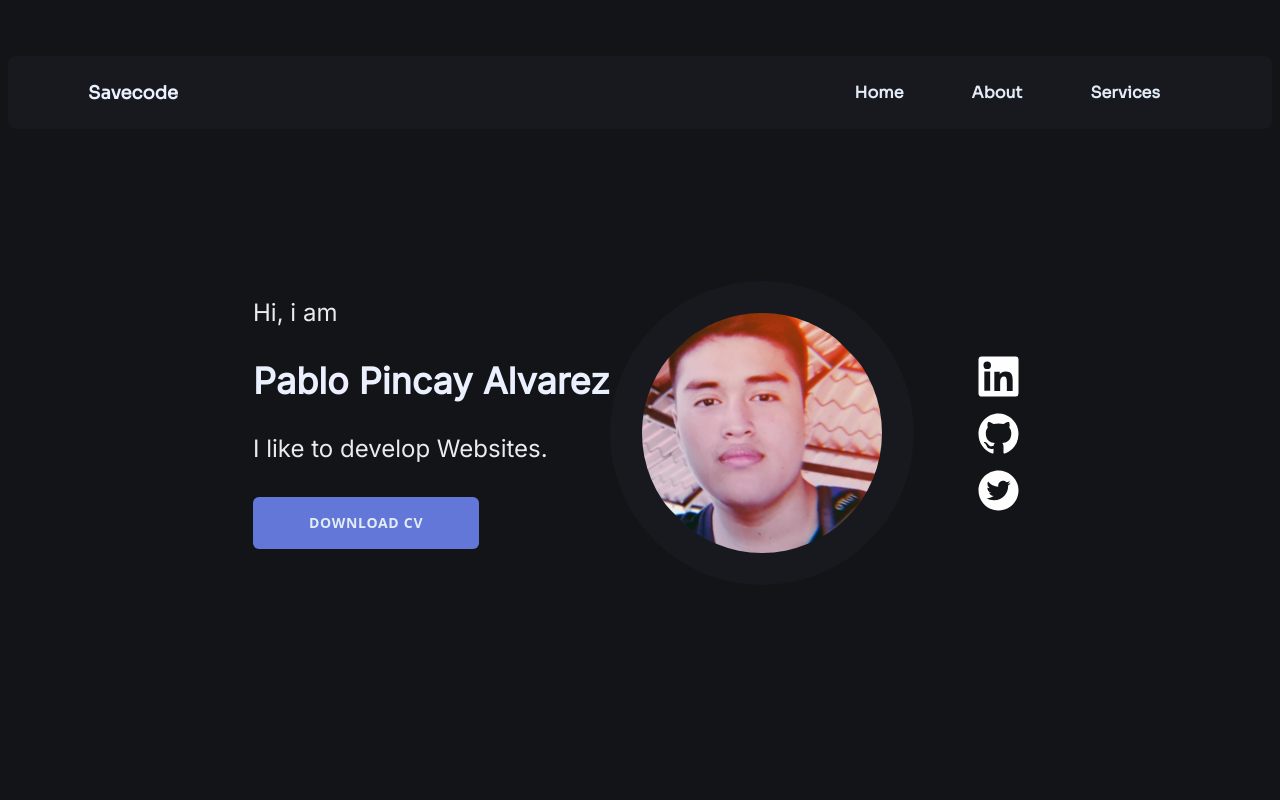
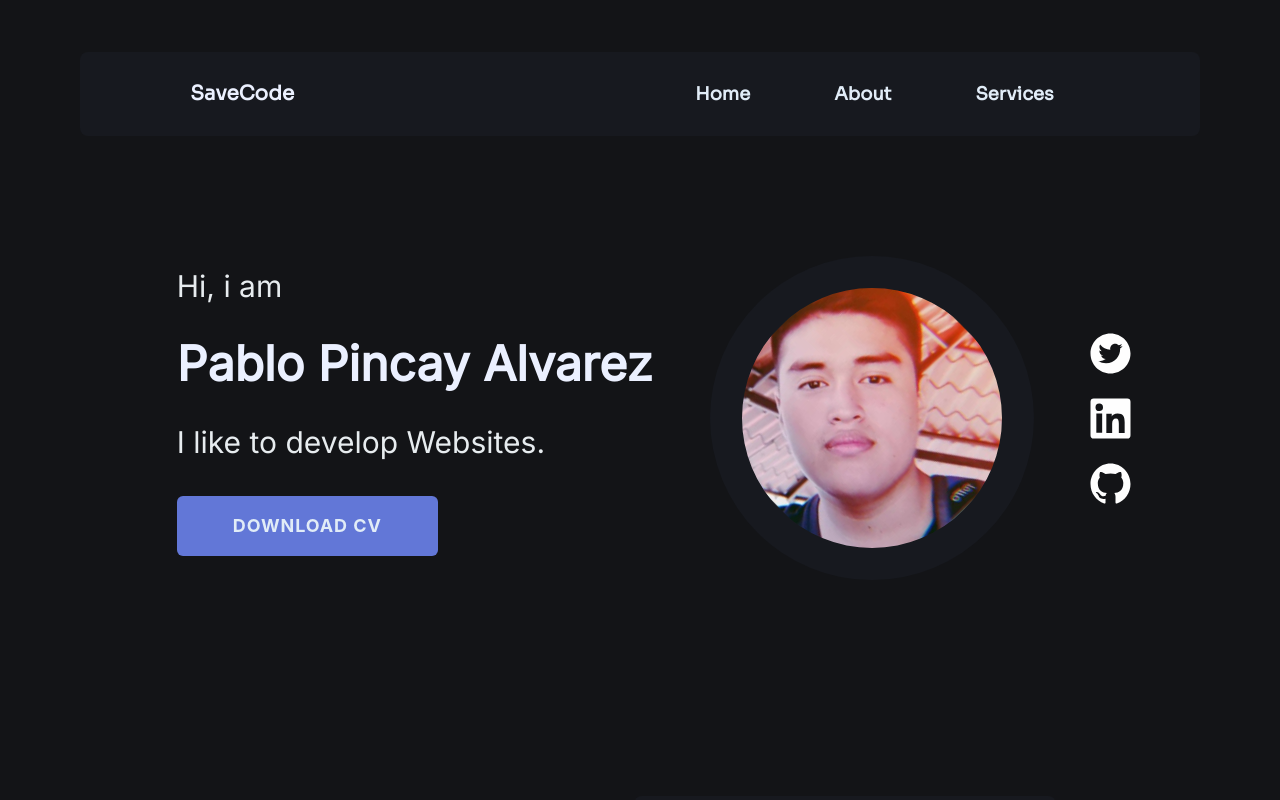
Before and after one commit to Savecoders/MyPortfolio, a Next.js app: page / in a window 1280 px wide. Shown: the top 800 px of the page. Built offline with nearby package versions, Linux system fonts and the light colour scheme.

Commit message:
rezise from icons and image

```diff
--- a/package.json
+++ b/package.json
@@ -3,7 +3,7 @@
   "version": "0.1.0",
   "private": true,
   "scripts": {
-    "dev": "next dev",
+    "dev": "next dev -p 3001",
     "build": "next build",
     "start": "next start",
     "lint": "next lint",
--- a/src/assets/icons/social/Github.tsx
+++ b/src/assets/icons/social/Github.tsx
@@ -5,7 +5,6 @@ const SvgGithub = () => (
     height={41}
     fill="none"
     xmlns="http://www.w3.org/2000/svg"
-    className="m-2"
   >
     <path
       fillRule="evenodd"
--- a/src/assets/icons/social/Linkedin.tsx
+++ b/src/assets/icons/social/Linkedin.tsx
@@ -4,7 +4,6 @@ const SvgLinkedin = () => (
     height={41}
     fill="none"
     xmlns="http://www.w3.org/2000/svg"
-    className="m-2"
   >
     <path
       fillRule="evenodd"
--- a/src/assets/icons/social/Twitter.tsx
+++ b/src/assets/icons/social/Twitter.tsx
@@ -4,7 +4,6 @@ const SvgTwitter = () => (
     height={41}
     fill="none"
     xmlns="http://www.w3.org/2000/svg"
-    className="m-2"
   >
     <path
       d="M20.5.5C9.455.5.5 9.455.5 20.5s8.955 20 20 20 20-8.955 20-20-8.955-20-20-20Zm9.612 15.076c.013.21.013.428.013.643 0 6.553-4.991 14.102-14.112 14.102-2.812 0-5.42-.817-7.616-2.223.402.045.786.063 1.197.063a9.947 9.947 0 0 0 6.156-2.116 4.96 4.96 0 0 1-4.634-3.438c.764.112 1.451.112 2.237-.09a4.956 4.956 0 0 1-3.97-4.865v-.063c.657.37 1.43.599 2.238.63a4.963 4.963 0 0 1-2.21-4.125c0-.924.24-1.768.674-2.5a14.076 14.076 0 0 0 10.223 5.183c-.7-3.37 1.817-6.098 4.844-6.098 1.428 0 2.714.598 3.62 1.562a9.793 9.793 0 0 0 3.148-1.192 4.935 4.935 0 0 1-2.179 2.728c1-.107 1.964-.384 2.857-.772a10.392 10.392 0 0 1-2.486 2.57Z"
--- a/src/components/About.tsx
+++ b/src/components/About.tsx
@@ -2,13 +2,11 @@ import SvgWork from '../assets/icons/personal/Work'
 
 const About = () => {
   return (
-
-    <>
-      <div className=' bg-bg p-32 flex flex-row justify-center items-center'>
+    <div className=' bg-bg p-28 flex flex-row justify-around items-center'>
       <section className="p-6 m-8 rounded-md">
         <SvgWork />
       </section>
-        <section className=" max-w-xl bg-sec py-12 px-10 m-8 rounded-lg">
+      <section className="max-w-xl bg-sec p-12 m-8 rounded-lg">
         <h2 className="py-6 font-Sora font-bold text-2xl text-title_sec">About</h2>
         <div className="font-Inter text-lg text-primary">
           <p className="py-1">I am software developer based in Ecuador.</p>
@@ -17,7 +15,6 @@ const About = () => {
         </div>
       </section>
     </div>
-    </>
   )
 }
 
--- a/src/components/Hero.tsx
+++ b/src/components/Hero.tsx
@@ -4,17 +4,14 @@ import { Linkedin, Github, Twitter } from '../assets/icons/social'
 
 const Hero = () => {
   return (
-    <footer className=' py-24 flex flex-col  justify-center items-center bg-bg'>
+    <div className='flex flex-row justify-around px-10 pt-12 pb-16'>
 
-
-      <div className='flex flex-row justify-evenly'>
-
-        <section className="lg:max-w-lg">
-          <h2 className=" font-Inter mt-4 mb-8 font-light text-1xl text-primary lg:text-2xl 2xl:text-3xl text-1xl">Hi, i am</h2>
-          <h1 className=" font-Inter mt-4 mb-8 font-bold text-1xl text-title_sec lg:text-4xl 2xl:text-5xl text-2xl">Pablo Pincay Alvarez</h1>
-          <h2 className=" font-Inter mt-4 mb-8 font-normal text-1xl text-primary lg:text-2xl 2xl:text-3xl text-1xl">I like to develop Websites.</h2>
+      <section className="pl-7">
+        <h2 className=" font-Inter mt-5 mb-9 font-light text-2xl text-primary lg:text-3xl 2xl:text-4xl">Hi, i am</h2>
+        <h1 className=" font-Inter mt-5 mb-9 font-bold text-3xl text-title_sec lg:text-5xl 2xl:text-5xl">Pablo Pincay Alvarez</h1>
+        <h2 className=" font-Inter mt-5 mb-9 font-normal text-2xl text-primary lg:text-3xl 2xl:text-4xl">I like to develop Websites.</h2>
         <div className="flex flex-col mb-8 space-y-3 lg:space-y-2 lg:flex-row ">
-            <button className=" px-14 py-4 text-sm tracking-wider font-bold bg-blue text-title uppercase rounded-md lg:w-auto">
+          <button className=" px-14 py-4 lg:text-lg 2xl:text-1xl tracking-wider font-bold bg-blue text-title uppercase rounded-md lg:w-auto">
             Download CV
           </button>
         </div>
@@ -25,22 +22,21 @@ const Hero = () => {
         <div className="hidden  sm:flex items-center justify-center lg:p-8 rounded-full bg-sec ">
           <Image
             className='rounded-full -rotate-45'
-              alt="Mountains"
+            alt="MyPersonalPhoto"
             src={profile}
             layout="intrinsic"
-              width={240}
-              height={240} />
+            width={260}
+            height={260} />
         </div>
 
-          <section className='flex flex-row md:pl-14 md:flex-col sm:py-8'>
+        <section className='flex flex-row md:pl-14 md:flex-col space-y-6'>
+          <Twitter />
           <Linkedin />
           <Github />
-            <Twitter />
         </section>
 
       </div>
     </div>
-    </footer >
   )
 }
 
--- a/src/components/MoreSkills.tsx
+++ b/src/components/MoreSkills.tsx
@@ -2,7 +2,7 @@ import { Javascript, Typescript, Git, Node, ReactIcon, Tailwindcss } from "../as
 const MoreSkills = () => {
   return (
     <>
-      <div className=' bg-bg p-28 flex flex-row items-center justify-center '>
+      <div className=' bg-bg p-28 flex flex-row justify-around items-center '>
         <section className=" max-w-xl bg-sec p-12 m-8 rounded-lg">
           <h2 className="py-6 font-Sora font-bold text-2xl text-title_sec">More</h2>
           <div className="font-Inter text-lg text-primary">
--- a/src/components/Navbar.tsx
+++ b/src/components/Navbar.tsx
@@ -1,39 +1,38 @@
 import Link from "next/link"
+const Navbar = () => {
 
-const Navbar = () => {
   return (
 
-    <nav className="flex m-auto justify-center items-center py-14 px-2 bg-bg">
+    <nav className="p-4 mt-3 mb-16 flex justify-around items-center bg-sec rounded-lg">
 
-      <div className="container flex items-center justify-between px-20 py-4 bg-sec rounded-lg">
 
       <Link href={"#"}>
-          <a className="text-lg font-Sora font-semibold text-title_sec lg:text-1xl" href="#">Savecode</a>
+        <a className="text-xl font-Sora font-semibold text-title_sec lg:text-1xl" href="#">SaveCode</a>
       </Link>
 
-        <section className="hidden w-full md:block md:w-auto">
+      <section></section>
 
-          <ul className="flex flex-col p-2 md:flex-row md:space-x-8 md:mt-0">
+      <section className="w-full md:block md:w-auto">
+
+        <ul className="flex flex-col p-3 md:flex-row md:space-x-12">
           <li className='pr-6 pl-3'>
             <Link href={"#"}>
-                <a className=" font-semibold font-Sora text-title">Home</a>
+              <a className="text-lg font-semibold font-Sora text-title">Home</a>
             </Link>
           </li>
           <li className='pr-6 pl-3'>
             <Link href={"#"}>
-                <a className=" font-semibold font-Sora text-title text-base ">About</a>
+              <a className="text-lg font-semibold font-Sora text-title">About</a>
             </Link>
           </li>
           <li className='pr-6 pl-3'>
             <Link href={"#"}>
-                <a className=" font-semibold font-Sora text-title ">Services</a>
+              <a className="text-lg font-semibold font-Sora text-title ">Services</a>
             </Link>
           </li>
         </ul>
 
       </section>
-
-      </div>
     </nav>
   )
 }
--- a/src/pages/index.tsx
+++ b/src/pages/index.tsx
@@ -5,24 +5,25 @@ import About from "../components/About";
 import MoreSkills from "../components/MoreSkills";
 import { Phrases } from "../components/Phrases";
 import Head from "next/head";
+
 const Home: NextPage = () => {
   return (
-    <>
     <div>
       <Head>
-          <title>My Portfolio</title>
-          <meta property="og:title" content="My Portfolio" key="title" />
+        <title>MyPortfolio</title>
+        <meta name="description" content="Generated by create next app" />
+        <link rel="icon" href="/favicon.ico" />
       </Head>
-        <Head>
-          <meta property="og:title" content="My Portfolio" key="title" />
-        </Head>
-      </div>
+      <main className="bg-bg p-10 dark:bg-gray-900 md:px-20 lg:px-20">
+        <section className="min-h-screen">
           <Navbar />
           <Hero />
           <About />
           <MoreSkills />
           <Phrases />
-    </>
+        </section>
+      </main>
+    </div>
   );
 };
 
--- a/src/styles/globals.css
+++ b/src/styles/globals.css
@@ -3,3 +3,20 @@
 @tailwind base;
 @tailwind components;
 @tailwind utilities;
+
+html,
+body {
+  padding: 0;
+  margin: 0;
+  font-family: -apple-system, BlinkMacSystemFont, Segoe UI, Roboto, Oxygen,
+    Ubuntu, Cantarell, Fira Sans, Droid Sans, Helvetica Neue, sans-serif;
+}
+
+a {
+  color: inherit;
+  text-decoration: none;
+}
+
+* {
+  box-sizing: border-box;
+}
```
Lines whose indentation alone changed are shown as unchanged.
